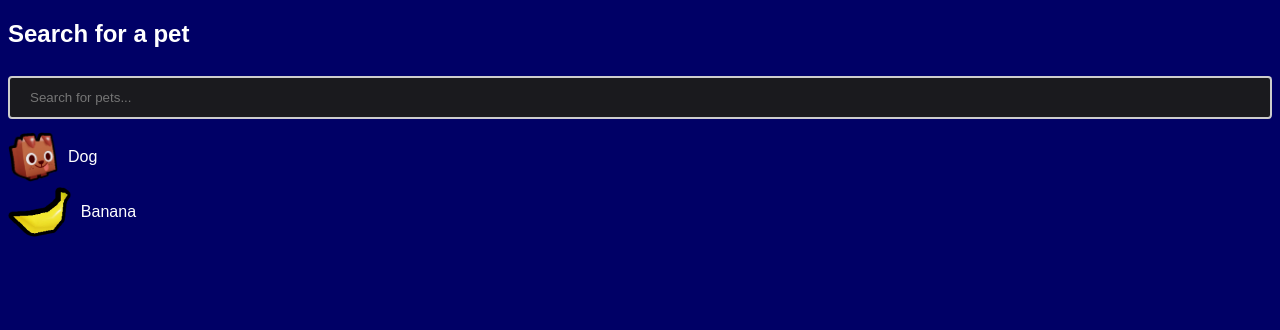
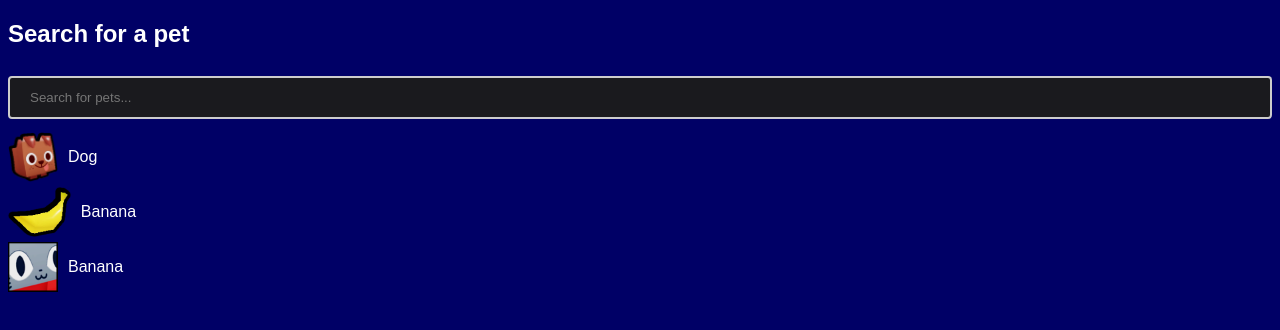
Before and after one commit to psxvalues/psxvalues.github.io, a plain HTML site: page index.html in a window 1280 px wide. Drawn offline with Linux system fonts and the light colour scheme.

Commit message:
Update index.html

```diff
--- a/index.html
+++ b/index.html
@@ -11,7 +11,8 @@
     <input type="text" id="myInput" onkeyup="filterFunction()" placeholder="Search for pets...">
     <ul id="myUL">
       <li><a href="dog.html"><img src="dog.png" alt="Dog"><span>Dog</span></a></li>
-      <li><a href="banana.html"><img src="Banana.png" alt="Dog"><span>Banana</span></a></li>
+      <li><a href="banana.html"><img src="Banana.png" alt="Banana"><span>Banana</span></a></li>
+      <li><a href="titanic_jolly_cat.html"><img src="titanic_jolly_cat.png" alt="Titanic Jolly Cat"><span>Banana</span></a></li>
     </ul>
     <script src="filter.js"></script>
   </body>
```
